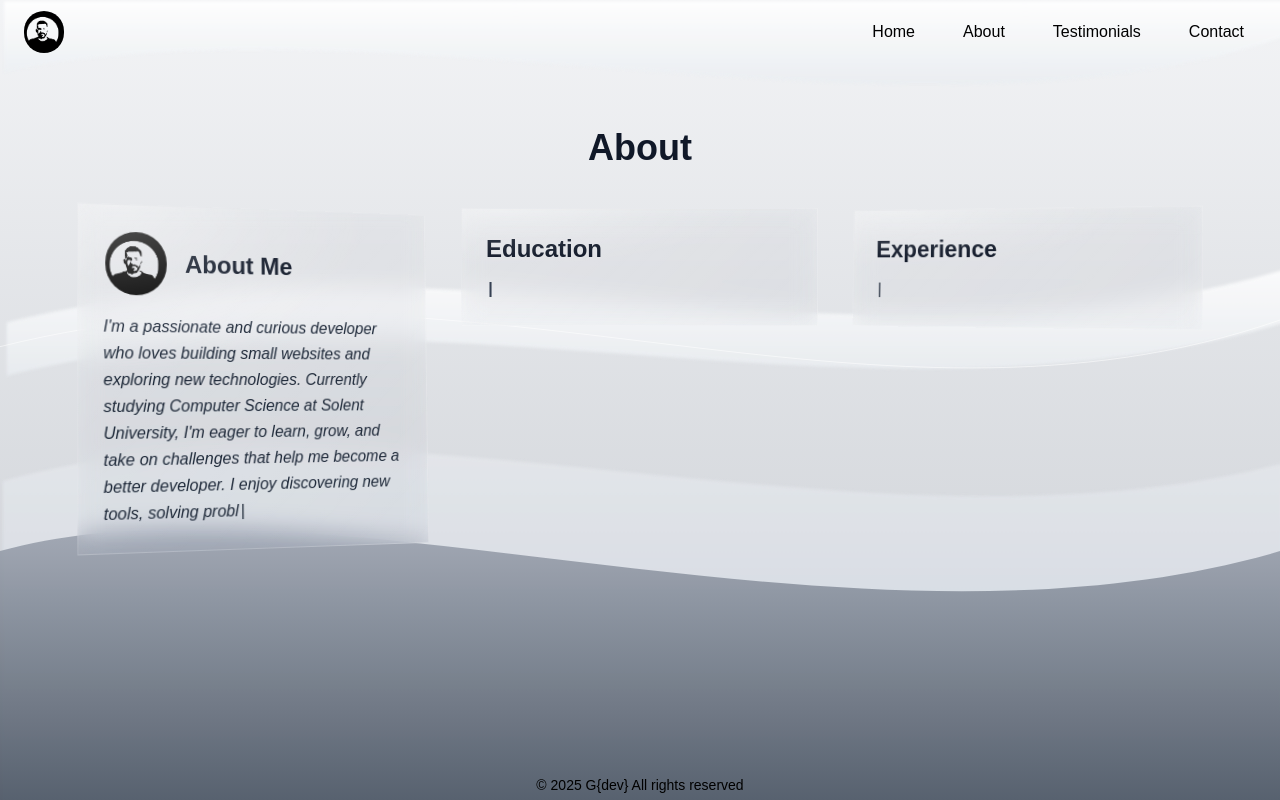
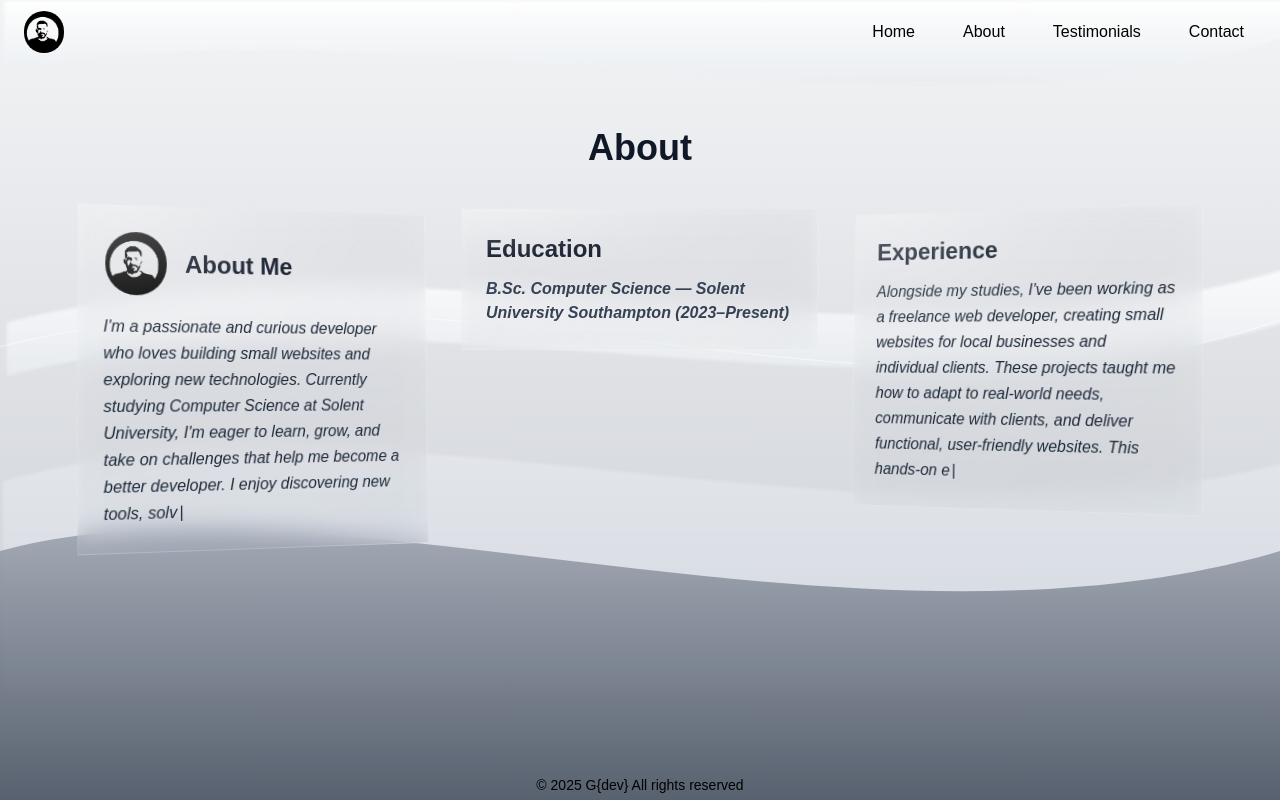
Before and after one commit to gca-dev-90/Portofolio, a Next.js app: page /about in a window 1280 px wide. Built offline with nearby package versions, Linux system fonts and the light colour scheme.

Commit message:
Fix emailText assignment for Vercel build (array syntax)

```diff
--- a/src/components/Typewriter.tsx
+++ b/src/components/Typewriter.tsx
@@ -28,8 +28,24 @@ export default function Typewriter({
   const doneRef = useRef(false);
 
   useEffect(() => {
-  let intervalId: ReturnType<typeof window.setInterval> | undefined;
-  let timeoutId: ReturnType<typeof window.setTimeout> | undefined;
+    let intervalId: ReturnType<typeof window.setInterval> | undefined;
+    const timeoutId: ReturnType<typeof window.setTimeout> = window.setTimeout(() => {
+      intervalId = window.setInterval(() => {
+        iRef.current += 1;
+        setOut(text.slice(0, iRef.current));
+        if (iRef.current >= text.length) {
+          if (intervalId) window.clearInterval(intervalId);
+          if (!doneRef.current) {
+            doneRef.current = true;
+            onDone?.();
+          }
+        }
+      }, speed);
+    }, startDelay);
+    return () => {
+      if (timeoutId) window.clearTimeout(timeoutId);
+      if (intervalId) window.clearInterval(intervalId);
+    };
     if (!start) return;
     // reset if starting again
     if (iRef.current === 0) setOut("");
```
